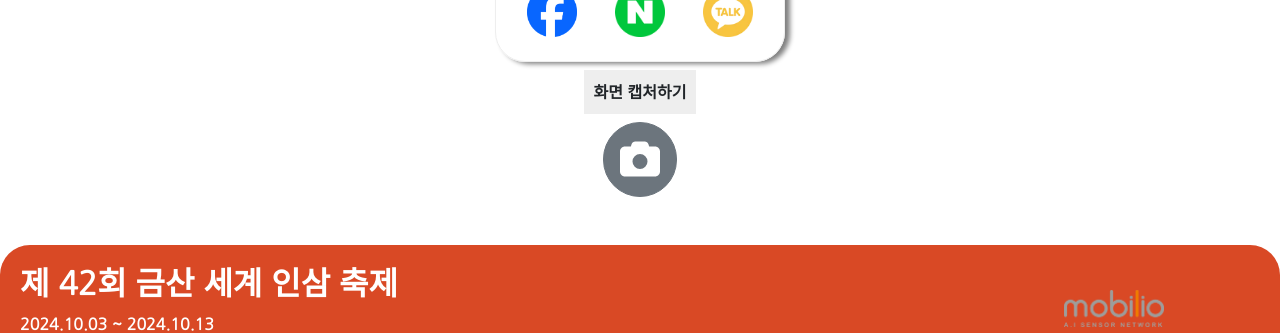
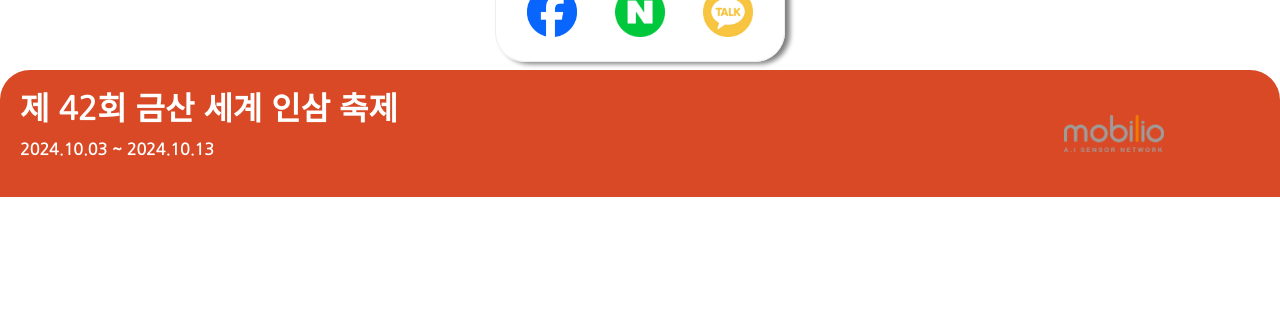
Before and after one commit to pvvng/roulette_with_react, a React (Create React App) app: page / in a window 1280 px wide. Shown: the part 2643-2976 px from the top of the page. After the commit the page ends 2840 px from the top, so only its background shows below. Built offline with nearby package versions, Linux system fonts and the light colour scheme.

Commit message:
카메라 기능  숨기기

```diff
--- a/src/App.js
+++ b/src/App.js
@@ -68,9 +68,8 @@ function App() {
         />:null
       }
 
-
       {/* image */}
-      <img className='mb-2' src={process.env.PUBLIC_URL + '/금산.png'} width={'100%'}  alt='image3' style={{maxWidth:'1024px'}} />
+      <img className='mb-2' src={process.env.PUBLIC_URL + '/금산.png'} width='100%' alt='image3' style={{maxWidth:'1024px'}} />
 
       {/* 룰렛 & 룰렛 돌리기 버튼 */}
       <div className='wheel-container'>
@@ -102,14 +101,14 @@ function App() {
       {/* sns쉐어버튼 */}
       <ShareBTNsContainer/>
       {/* 화면 캡쳐 버튼 */}
-      <div>
+      {/* <div>
         <div className='mb-2 hidden-screenshot-text' style={{textAlign:'right'}}>
           <span className=''> 화면 캡처하기</span>
         </div>
         <div className='btn btn-secondary mb-5 mx-2 p-3 screenshot-btn' style={{borderRadius:'10000px'}} onClick={()=>{captureAndSaveScreenshot()}}>
           <FontAwesomeIcon icon={faCamera} className='fs-1' />
         </div>
-      </div>
+      </div> */}
 
       {/* footer */}
       <div style={{width:'100%', padding:20, color:'white', background:'#D94925', borderTopLeftRadius:'30px', borderTopRightRadius:'30px'}}>
```
